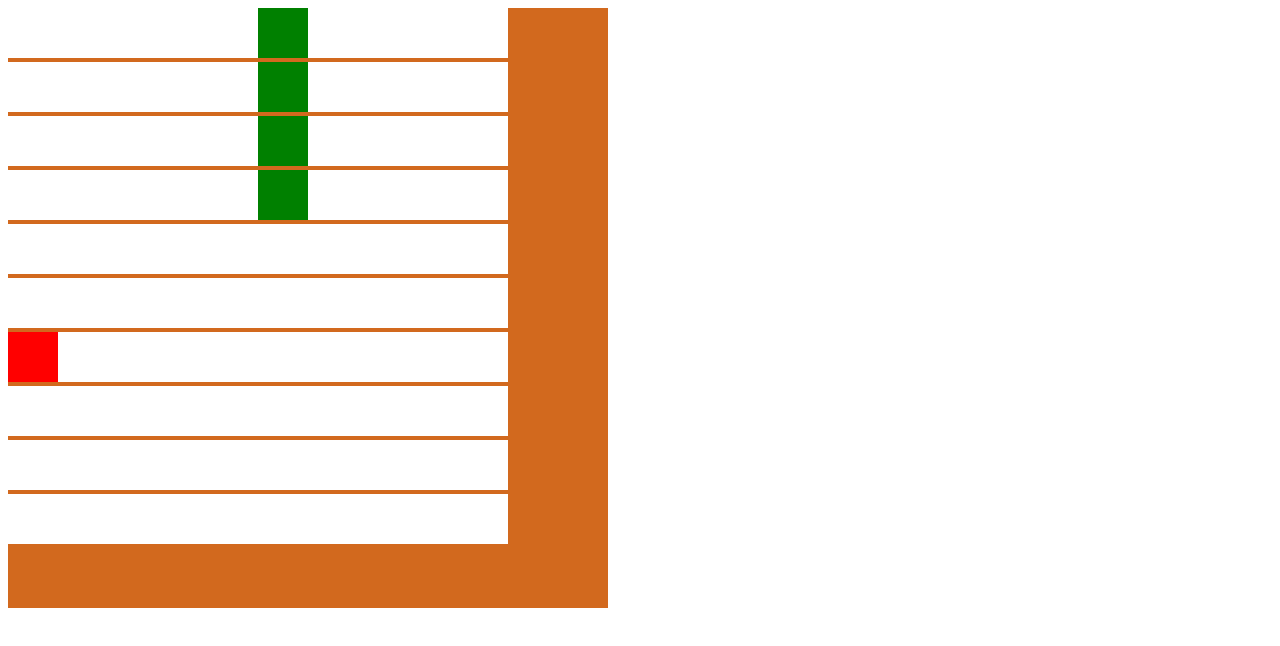
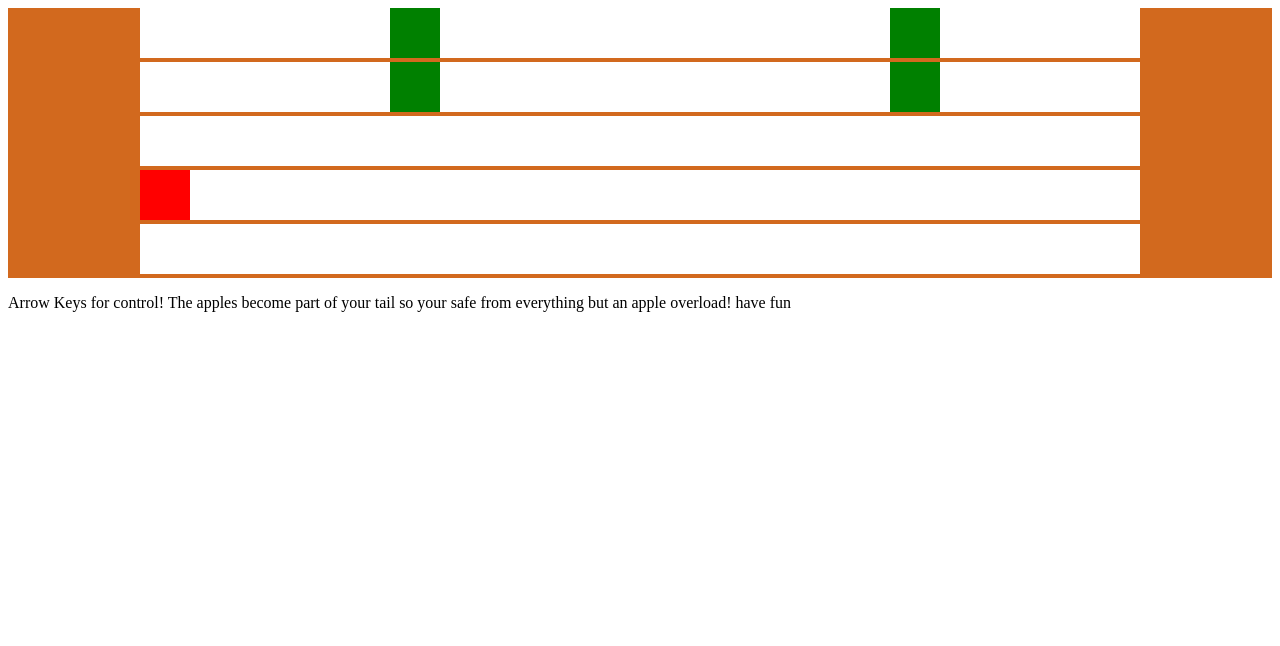
Before and after one commit to crododile/friendly-snake, a plain HTML site: page index.html in a window 1280 px wide. Drawn offline with nearby package versions, Linux system fonts and the light colour scheme.

Commit message:
centered

```diff
--- a/index.html
+++ b/index.html
@@ -1,7 +1,7 @@
 <!DOCTYPE html>
 <html>
 <head>
-    <title>Sna...kes.....</title>
+    <title>Friendly Snake</title>
 </head>
 <body>
     <link href="snakes.css" media="all" rel="stylesheet" type="text/css">
@@ -12,10 +12,10 @@
     <script src="board.js"></script>
     <script src="snake_ui.js"></script>
 
-    <div class ='container'>
-       <pre></pre>
+    <div class ='container col-md-6' align='center'>
+
     </div>
-
+<p> Arrow Keys for control! The apples become part of your tail so your safe from everything but an apple overload! have fun</p>
 
     <script>
       var board = new Snakes.Board();
--- a/snake_ui.js
+++ b/snake_ui.js
@@ -36,10 +36,11 @@
   }
 
   View.prototype.render = function(){
-    console.log("hi")
+
     $el.empty()
     this.board.board.forEach(function(row){
       var $div = $("<div></div>")
+	  $div.addClass('row')
       row.forEach(function(spot){
 
         if (spot === "S") $div.append("<div class='green'></div>");
--- a/snakes.css
+++ b/snakes.css
@@ -1,7 +1,8 @@
 .container {
   background-color: chocolate;
-  width: 600px;
-  height: 600px;
+  width: 100%;
+  height: 100%;
+  text-align: center;
 }
 
 .container pre{
@@ -14,19 +15,23 @@
   background-color:green;
   width: 50px;
   height: 50px;
-  display: inline-block;
+  float: left;
+}
+
+.row {
+   display: inline-block;;
 }
 
 .white {
   background-color: white;
   width: 50px;
   height: 50px;
-  display: inline-block;
+  float: left;
 }
 
 .apple {
   background-color: red;
   width: 50px;
   height: 50px;
-  display: inline-block;
+	float: left;
 }
```
